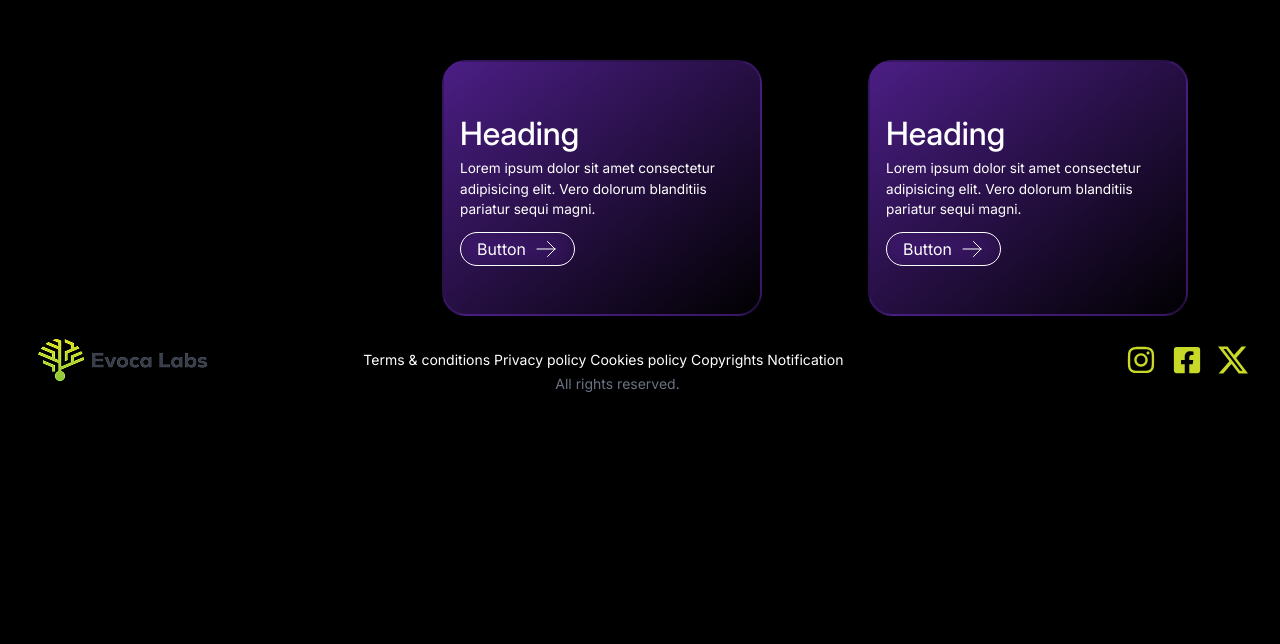
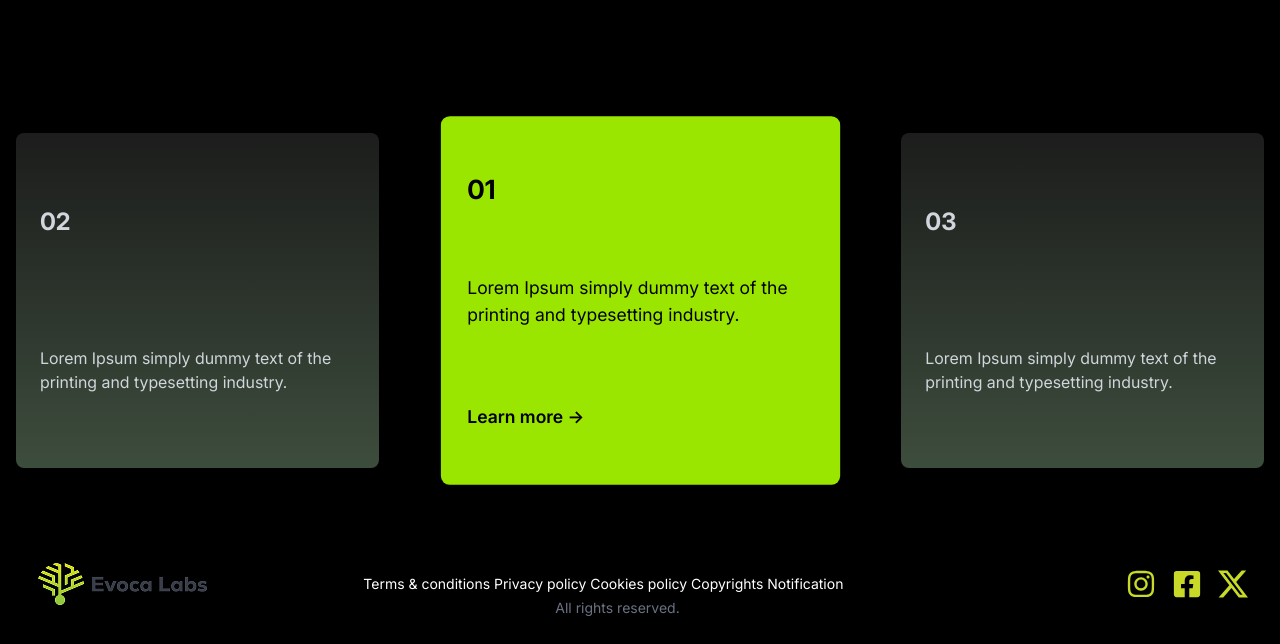
Before and after one commit to FazleRifat121/evoca-lab, a React (Vite) app: page / in a window 1280 px wide. Shown: the part 838-1482 px from the top of the page. Before the commit the page ends 1258 px from the top, so only its background shows below. Built offline with nearby package versions, Linux system fonts and the light colour scheme.

Commit message:
card added in home

```diff
--- a/src/pages/Home/Home/BannerSlider/BannerSlider.jsx
+++ b/src/pages/Home/Home/BannerSlider/BannerSlider.jsx
@@ -1,34 +1,47 @@
-import { Swiper, SwiperSlide } from "swiper/react";
+import { useState } from "react";
 
-// Import Swiper styles
-import "swiper/css";
-import "swiper/css/pagination";
+const BannerSlider = () => {
+  const [activeCard, setActiveCard] = useState(2);
 
-// import required modules
-// import { Pagination } from "swiper/modules";
-import SliderCard from "../SliderCard/SliderCard";
-const BannerSlider = () => {
+  const cards = [
+    {
+      id: 1,
+      title: "02",
+      content:
+        "Lorem Ipsum simply dummy text of the printing and typesetting industry.",
+    },
+    {
+      id: 2,
+      title: "01",
+      content:
+        "Lorem Ipsum simply dummy text of the printing and typesetting industry.",
+    },
+    {
+      id: 3,
+      title: "03",
+      content:
+        "Lorem Ipsum simply dummy text of the printing and typesetting industry.",
+    },
+  ];
   return (
-    <div>
-      <Swiper
-        slidesPerView={3}
-        spaceBetween={30}
-        className="mySwiper"
-        centeredSlides={true}
-      >
-        <SwiperSlide>
-          <SliderCard></SliderCard>
-        </SwiperSlide>
-        <SwiperSlide>
-          <SliderCard></SliderCard>
-        </SwiperSlide>
-        <SwiperSlide>
-          <SliderCard></SliderCard>
-        </SwiperSlide>
-        <SwiperSlide>
-          <SliderCard></SliderCard>
-        </SwiperSlide>
-      </Swiper>
+    <div className="flex flex-col lg:flex-row gap-20 justify-center items-center h-[60dvh] ">
+      {cards.map((card) => (
+        <div
+          key={card.id}
+          className={`transition-all duration-300 ease-in-out p-6 rounded-lg cursor-pointer w-full md:w-[417px] h-[335px] flex flex-col justify-around ${
+            activeCard === card.id
+              ? "bg-lime-400 md:scale-110 text-black"
+              : "bg-linear-0 from-[#3D4D3D] to-[#1C1D1C] text-gray-300"
+          }`}
+          onClick={() => setActiveCard(card.id)}
+        >
+          <h2 className="text-2xl font-bold">{card.title}</h2>
+          <p className="mt-2">{card.content}</p>
+          {activeCard === card.id && (
+            <p className="mt-4 font-semibold">Learn more →</p>
+          )}
+        </div>
+      ))}
     </div>
   );
 };
--- a/src/pages/Home/Home/SliderCard/SliderCard.jsx
+++ /dev/null
@@ -1,33 +0,0 @@
-const SliderCard = () => {
-  return (
-    <div class="h-[16em] w-[20em] border-2 border-[rgba(75,30,133,0.5)] rounded-[1.5em] bg-gradient-to-br from-[rgba(75,30,133,1)] to-[rgba(75,30,133,0.01)] text-white font-nunito p-[1em] flex justify-center items-left flex-col gap-[0.75em] backdrop-blur-[12px]">
-      <div>
-        <h1 class="text-[2em] font-medium">Heading</h1>
-        <p class="text-[0.85em]">
-          Lorem ipsum dolor sit amet consectetur adipisicing elit. Vero dolorum
-          blanditiis pariatur sequi magni.
-        </p>
-      </div>
-
-      <button class="h-fit w-fit px-[1em] py-[0.25em] border-[1px] rounded-full flex justify-center items-center gap-[0.5em] overflow-hidden group hover:translate-y-[0.125em] duration-200 backdrop-blur-[12px]">
-        <p>Button</p>
-        <svg
-          class="w-6 h-6 group-hover:translate-x-[10%] duration-300"
-          stroke="currentColor"
-          stroke-width="1"
-          viewBox="0 0 24 24"
-          fill="white"
-          xmlns="http://www.w3.org/2000/svg"
-        >
-          <path
-            d="M13.5 4.5 21 12m0 0-7.5 7.5M21 12H3"
-            stroke-linejoin="round"
-            stroke-linecap="round"
-          ></path>
-        </svg>
-      </button>
-    </div>
-  );
-};
-
-export default SliderCard;
```
